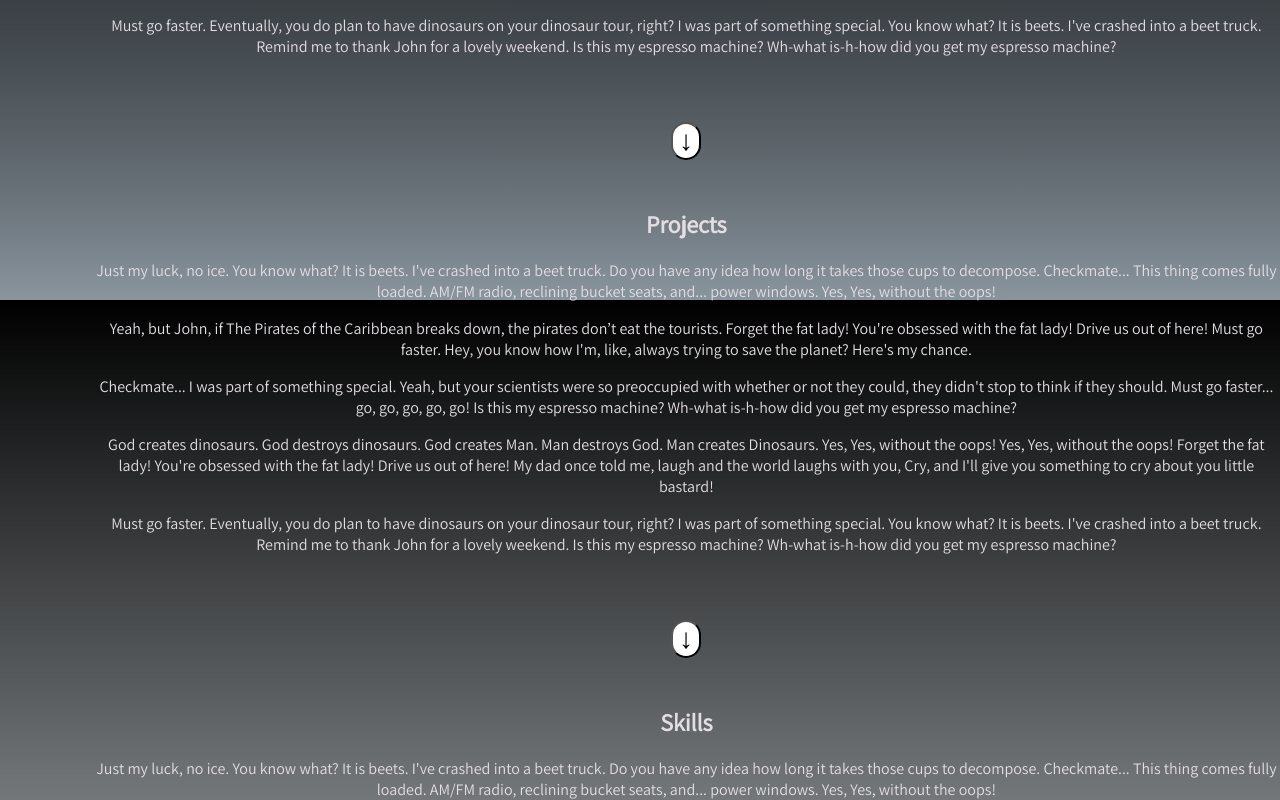
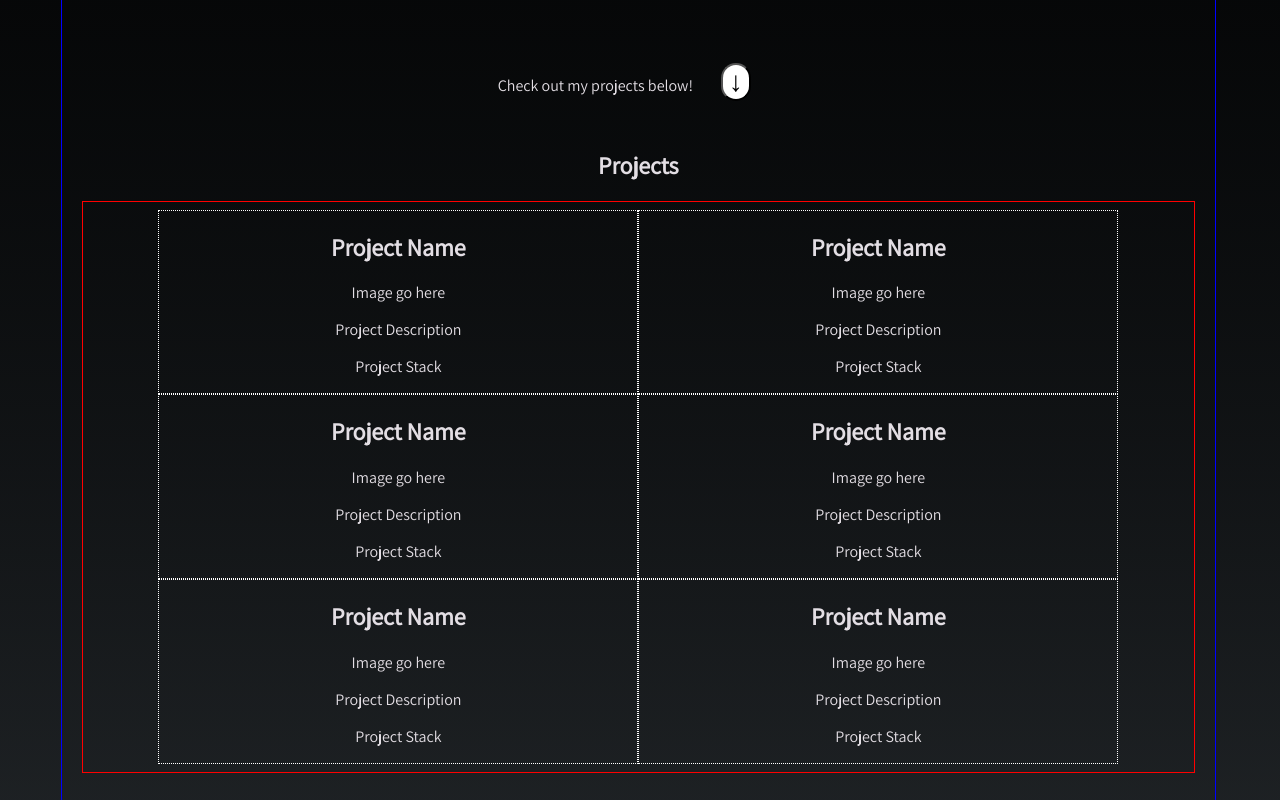
Before and after one commit to baileyjean/portfolio, a React (Create React App) app: page / in a window 1280 px wide. Shown: the part 500-1300 px from the top of the page. Built offline with nearby package versions, Linux system fonts and the light colour scheme.

Commit message:
Add very specific padding and margin specs to sections. Add temp borders to distinguish what my different sections are doing

```diff
--- a/src/components/ProjectCard.jsx
+++ b/src/components/ProjectCard.jsx
@@ -1,11 +1,48 @@
 import React from 'react';
 
-const Projects = (props) => {
+const Projects = () => {
   return (
-    <div className="projects">
+    <div className="project-card">
+      {/* <img src="" alt="Retriever the App"/> */}
+      <div id="project-single">
+        <h2>Project Name</h2>
+        <p>Image go here</p>
+        <p>Project Description</p>
+        <p>Project Stack</p>
+      </div>
+      <div id="project-single">
+        <h2>Project Name</h2>
+        <p>Image go here</p>
+        <p>Project Description</p>
+        <p>Project Stack</p>
+      </div>
+      <div id="project-single">
+        <h2>Project Name</h2>
+        <p>Image go here</p>
+        <p>Project Description</p>
+        <p>Project Stack</p>
+      </div>
 
+      <div id="project-single">
+        <h2>Project Name</h2>
+        <p>Image go here</p>
+        <p>Project Description</p>
+        <p>Project Stack</p>
+      </div>
+      <div id="project-single">
+        <h2>Project Name</h2>
+        <p>Image go here</p>
+        <p>Project Description</p>
+        <p>Project Stack</p>
+      </div>
+      <div id="project-single">
+        <h2>Project Name</h2>
+        <p>Image go here</p>
+        <p>Project Description</p>
+        <p>Project Stack</p>
+      </div>
     </div>
   )
 }
 
-export default Projects
+export default Projects;
--- a/src/pages/Home.js
+++ b/src/pages/Home.js
@@ -1,4 +1,5 @@
 import React, { useRef } from 'react'
+import ProjectCard from '../components/ProjectCard'
 import '../styles/App.css'
 
 const Home = () => {
@@ -20,15 +21,12 @@ const Home = () => {
         <p>God creates dinosaurs. God destroys dinosaurs. God creates Man. Man destroys God. Man creates Dinosaurs. Yes, Yes, without the oops! Yes, Yes, without the oops! Forget the fat lady! You're obsessed with the fat lady! Drive us out of here! My dad once told me, laugh and the world laughs with you, Cry, and I'll give you something to cry about you little bastard!</p>
         <p>Must go faster. Eventually, you do plan to have dinosaurs on your dinosaur tour, right? I was part of something special. You know what? It is beets. I've crashed into a beet truck. Remind me to thank John for a lovely weekend. Is this my espresso machine? Wh-what is-h-how did you get my espresso machine?</p>
         <br />
+        <span>Check out my projects below!</span>
         <button onClick={() => projectRef.current.scrollIntoView({behavior: 'smooth'})}>&#8595;</button>
       </div>
       <div ref={projectRef} className="projects">
         <h2>Projects</h2>
-        <p>Just my luck, no ice. You know what? It is beets. I've crashed into a beet truck. Do you have any idea how long it takes those cups to decompose. Checkmate... This thing comes fully loaded. AM/FM radio, reclining bucket seats, and... power windows. Yes, Yes, without the oops!</p>
-        <p>Yeah, but John, if The Pirates of the Caribbean breaks down, the pirates don’t eat the tourists. Forget the fat lady! You're obsessed with the fat lady! Drive us out of here! Must go faster. Hey, you know how I'm, like, always trying to save the planet? Here's my chance.</p>
-        <p>Checkmate... I was part of something special. Yeah, but your scientists were so preoccupied with whether or not they could, they didn't stop to think if they should. Must go faster... go, go, go, go, go! Is this my espresso machine? Wh-what is-h-how did you get my espresso machine?</p>
-        <p>God creates dinosaurs. God destroys dinosaurs. God creates Man. Man destroys God. Man creates Dinosaurs. Yes, Yes, without the oops! Yes, Yes, without the oops! Forget the fat lady! You're obsessed with the fat lady! Drive us out of here! My dad once told me, laugh and the world laughs with you, Cry, and I'll give you something to cry about you little bastard!</p>
-        <p>Must go faster. Eventually, you do plan to have dinosaurs on your dinosaur tour, right? I was part of something special. You know what? It is beets. I've crashed into a beet truck. Remind me to thank John for a lovely weekend. Is this my espresso machine? Wh-what is-h-how did you get my espresso machine?</p>
+        <ProjectCard />
         <br />
         <button onClick={() => skillRef.current.scrollIntoView({behavior: 'smooth'})}>&#8595;</button>
       </div>
--- a/src/styles/App.css
+++ b/src/styles/App.css
@@ -7,7 +7,7 @@ html, body {
   color: rgb(227, 222, 228);
   margin: 0px;
   padding: 0px;
-  height: 100vh;
+  height: auto;
   width: 100vw;
   font-family: 'Assistant', sans-serif;
   font-size: 16px;
@@ -89,7 +89,7 @@ button:hover {
 
 #open-nav {
   transition: margin-left .5s;
-  padding: 1em;
+  padding: .5em;
   height: auto;
   font-size: 2em;
 }
@@ -110,20 +110,57 @@ button:hover {
   flex-direction: column;
   justify-content: space-around;
   align-items: center;
-  margin: 0;
+  margin: 0 4em 10em 0;
   padding: 0;
   width: 100%;
+  border-style: double;
+  border-width: 1px;
+  border-color: blue;
 }
 
 .pages h1 {
   font-family: 'IBM Plex Mono', monospace;
   font-size: 72px;
   text-shadow: .01em .01em .1em #2affd1;
+  padding: 0;
+  margin: .25em 0 .25em 0;
 }
 
 .pages h1:hover {
   font-family: 'IBM Plex Mono', monospace;
   font-size: 69px;
-  text-shadow: 0em 4em .069em #2affd1;
+  text-shadow: 0em 1em .069em #2affd1;
+  margin: .5em 0 .75em 0;
   cursor: none;
 }
+
+.projects {
+  display: flex;
+  flex-direction: column;
+  justify-content: center;
+  align-items: center;
+  padding: 0;
+  margin: 0 5em 0 5em;
+  width: 95%;
+}
+
+/**************************************************************************************************************************************************/
+/******************************************************************** PROJECTCARD *****************************************************************/
+/**************************************************************************************************************************************************/
+.project-card {
+  display: grid;
+  grid-template-columns: 30em 30em;
+  justify-content: center;
+  margin: 0;
+  padding: 0.5em;
+  width: 100%;
+  border-style: solid;
+  border-width: 1px;
+  border-color: red;
+}
+
+#project-single {
+  border-style: dotted;
+  border-width: 1px;
+  border-color: white;
+}
```
